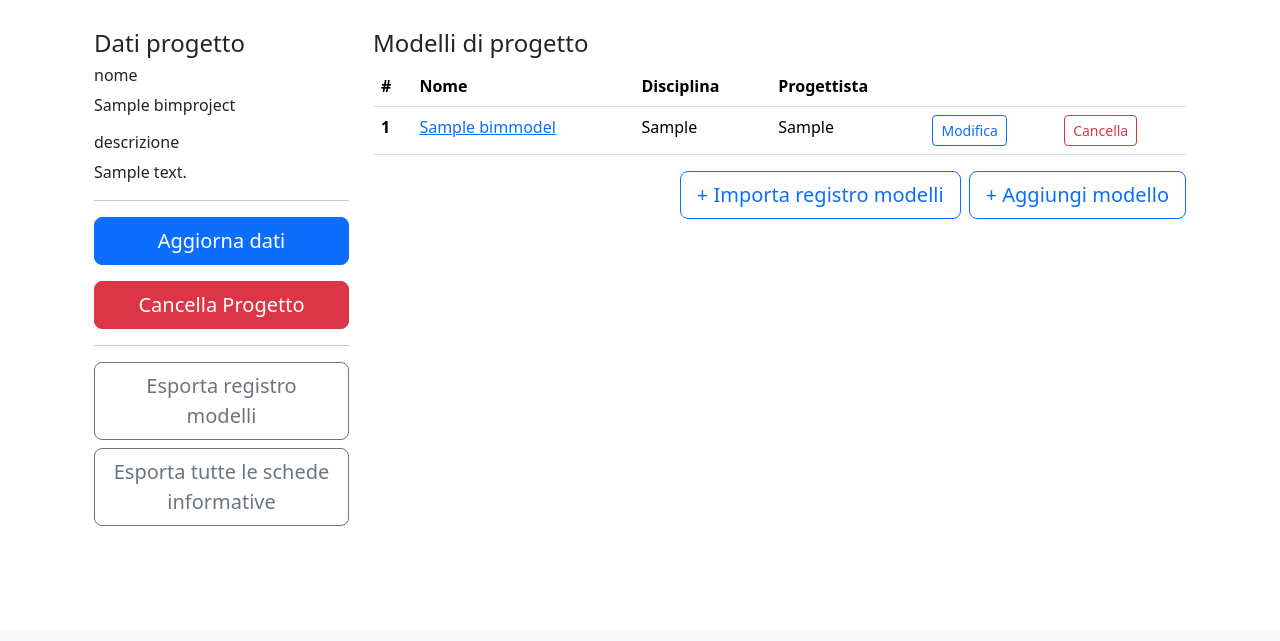
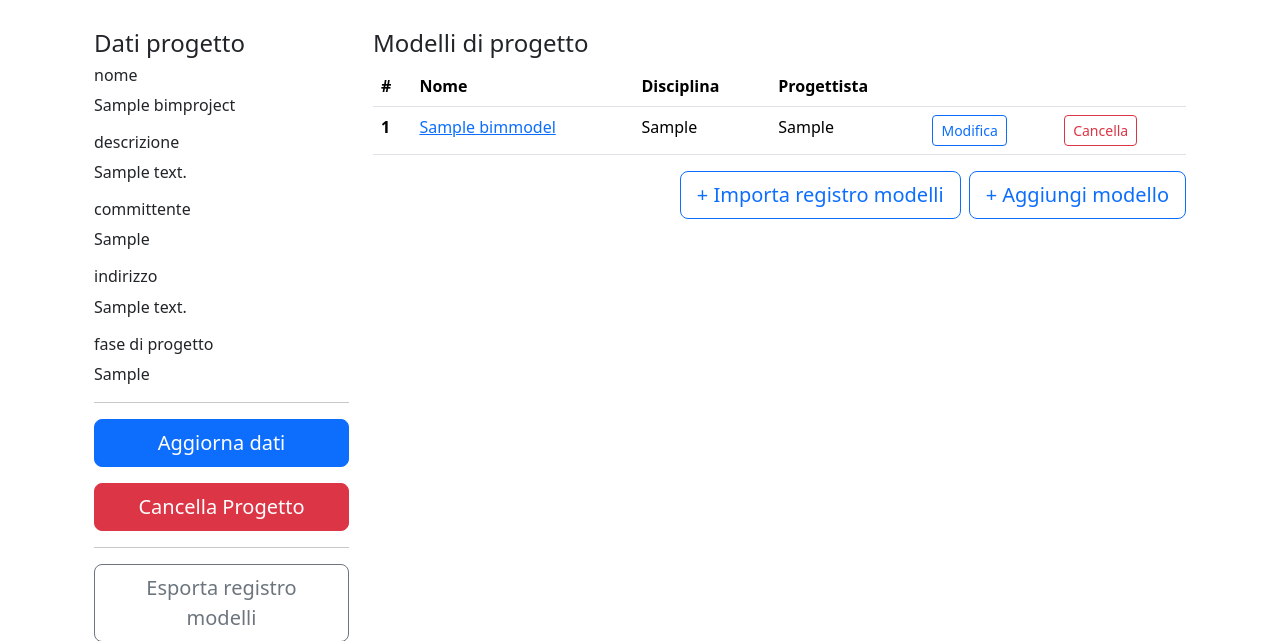
Before and after one commit to zioscuro/LRA-BIM-Project-Manager, a Django app: page /projects/manage_project/1/ in a window 1280 px wide. Shown: the part 171-812 px from the top of the page. Before the commit the page ends 697 px from the top, so only its background shows below. Run offline with Django 5.2, Linux system fonts and the light colour scheme; a user stored in the database is signed in; tables that the repository leaves empty hold one stand-in row (values such as "Sample post").

Commit message:
Add 'customer', 'address' and 'phase' fields in BIM project model

```diff
--- a/BIM_project_manager/projects/models.py
+++ b/BIM_project_manager/projects/models.py
@@ -11,6 +11,9 @@ class BimProject(models.Model):
   name = models.CharField(max_length=80)
   description = models.CharField(max_length=150, blank=True, null=True)
   logo_img = models.ImageField(blank=True, null=True)
+  customer = models.CharField(max_length=150, blank=True, null=True)
+  address = models.CharField(max_length=150, blank=True, null=True)
+  phase = models.CharField(max_length=50, blank=True, null=True)
 
   def __str__(self):
     return self.name
--- a/BIM_project_manager/projects/templates/projects/manage_project.html
+++ b/BIM_project_manager/projects/templates/projects/manage_project.html
@@ -16,6 +16,12 @@
     <p>{{project.name}}</p>
     <h6>descrizione</h6>
     <p>{{project.description}}</p>
+    <h6>committente</h6>
+    <p>{{project.customer}}</p>
+    <h6>indirizzo</h6>
+    <p>{{project.address}}</p>
+    <h6>fase di progetto</h6>
+    <p>{{project.phase}}</p>
     {% if request.user.is_staff %}
     <hr>
     <div class="d-grid gap-2">
--- a/BIM_project_manager/projects/views.py
+++ b/BIM_project_manager/projects/views.py
@@ -13,13 +13,13 @@ from .utils import create_model_register_file, create_project_info_sheets_file,
 
 class CreateBimProject(StaffMixin, CreateView):
   model = BimProject
-  fields = '__all__'
+  fields = ['name', 'description', 'customer', 'address', 'phase']
   template_name = 'projects/create_project.html'
   success_url = '/'
 
 class UpdateBimProject(StaffMixin, UpdateView):
   model = BimProject
-  fields = '__all__'
+  fields = ['name', 'description', 'customer', 'address', 'phase']
   template_name_suffix = "_update_form"
 
   def get_success_url(self):
```
Also changed, not shown: BIM_project_manager/projects/migrations/0006_bimproject_address_bimproject_customer_and_more.py (added).
